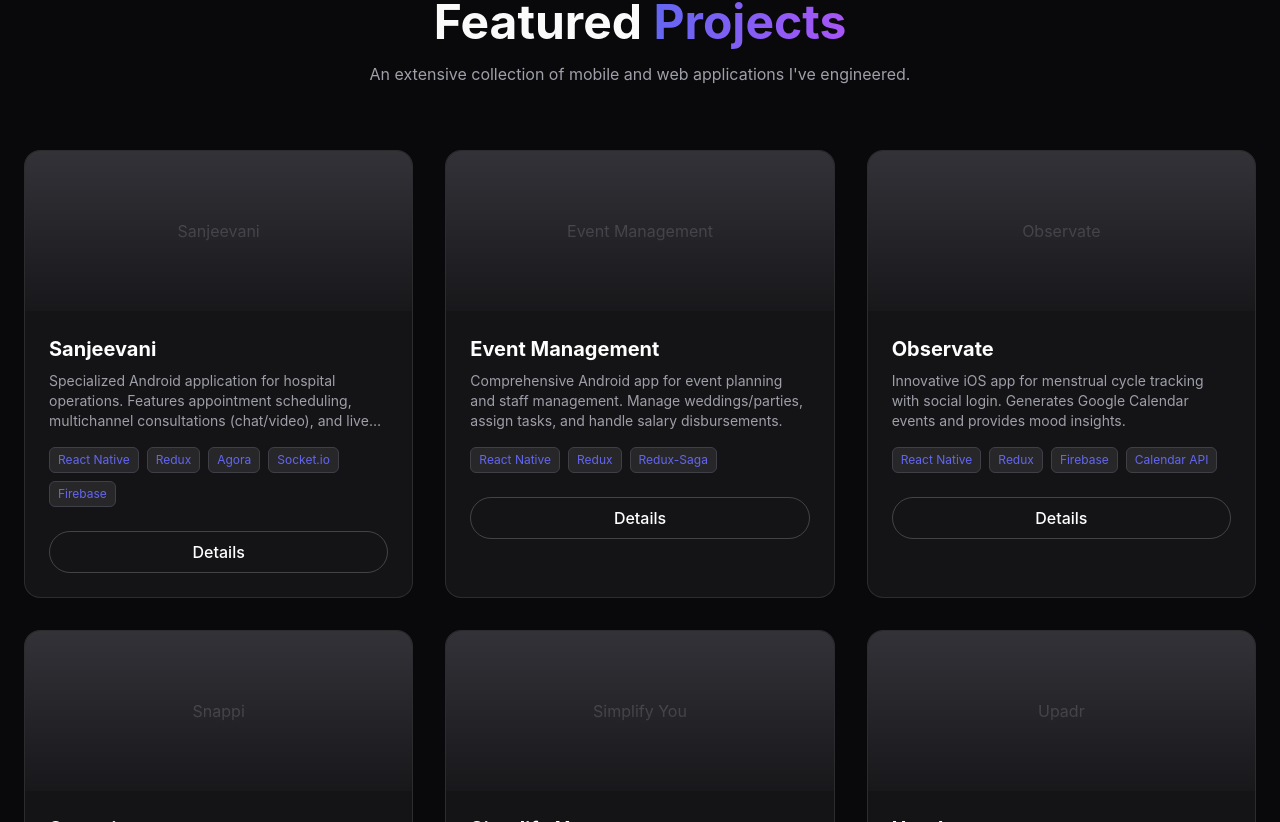
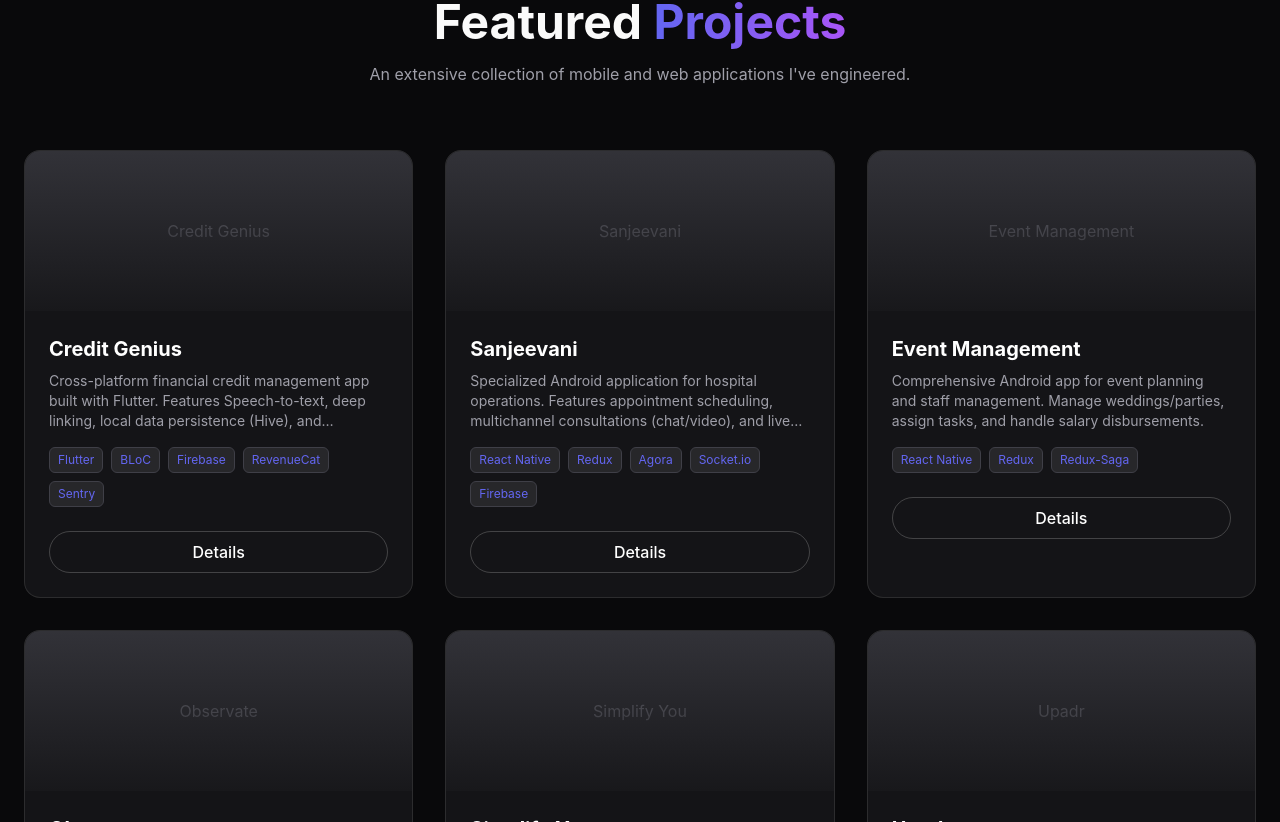
Before and after one commit to Prince-AppsTango/my_profile, a React (Vite) app: page / in a window 1280 px wide. Shown: the part 2598-3420 px from the top of the page. Built offline with nearby package versions, Linux system fonts and the light colour scheme.

Commit message:
Feat: Add Credit Genius project and temporarily remove Snappi

```diff
--- a/src/components/Projects.jsx
+++ b/src/components/Projects.jsx
@@ -4,6 +4,13 @@
 import { ExternalLink, Github } from 'lucide-react';
 
 const projects = [
+    {
+        title: "Credit Genius",
+        description: "Cross-platform financial credit management app built with Flutter. Features Speech-to-text, deep linking, local data persistence (Hive), and comprehensive Firebase integration.",
+        tags: ["Flutter", "BLoC", "Firebase", "RevenueCat", "Sentry"],
+        link: "#",
+        github: "#"
+    },
     {
         title: "Sanjeevani",
         description: "Specialized Android application for hospital operations. Features appointment scheduling, multichannel consultations (chat/video), and live sessions with doctors.",
@@ -25,6 +32,7 @@
         link: "#",
         github: "#"
     },
+    /*
     {
         title: "Snappi",
         description: "Uber-like taxi booking app for Android & iOS. Features real-time tracking, diverse vehicle options, and seamless payments.",
@@ -32,6 +40,7 @@
         link: "#",
         github: "#"
     },
+    */
     {
         title: "Simplify You",
         description: "Livestream platform for beauty parlours. Admins create courses/streams with monetization options and Apple Pay integration.",
```
